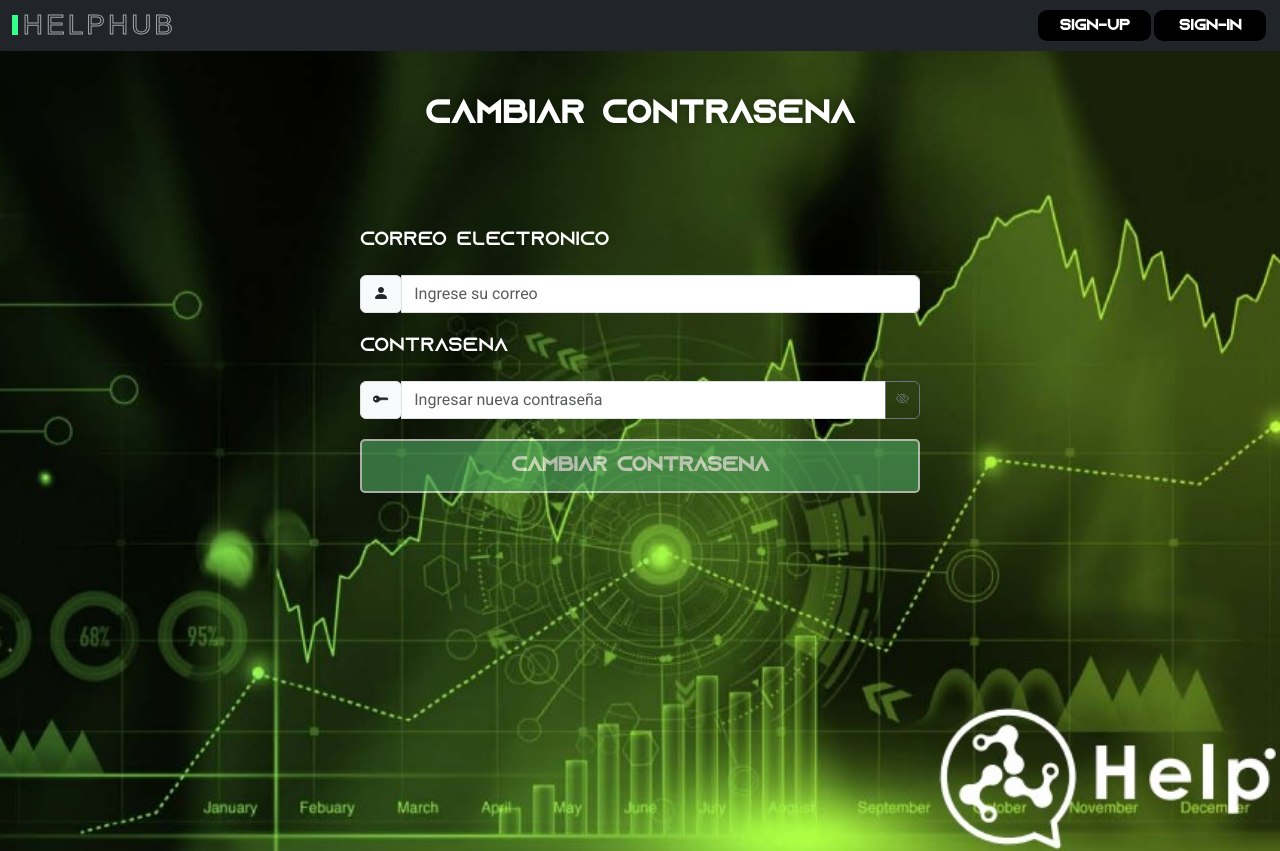
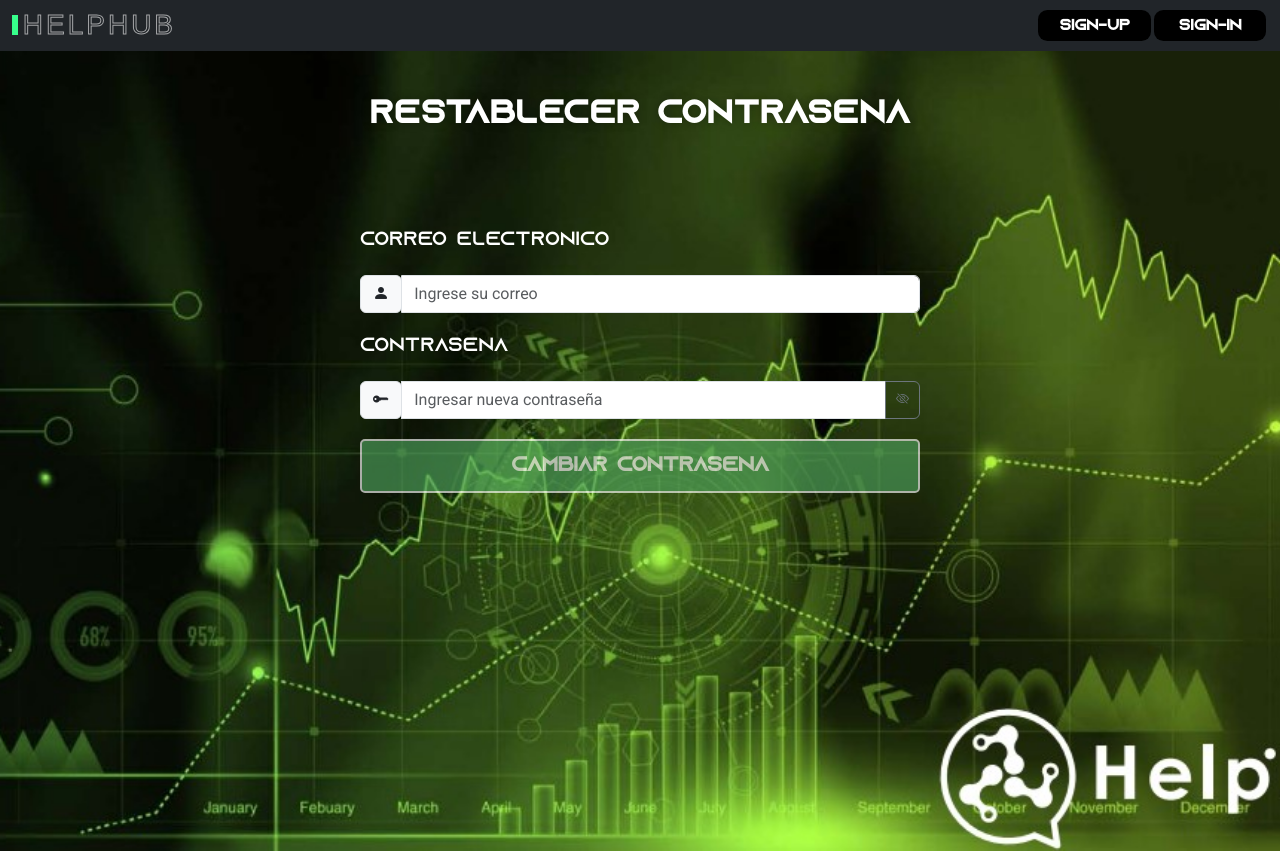
Before and after one commit to PJMonticoli/angular-supabase, an Angular app in the folder helphubapp/: page /user-update in a window 1280 px wide. Built offline with nearby package versions, Linux system fonts and the light colour scheme.

Commit message:
Modifico titulo update user y elimino animacines form registro y update

```diff
--- a/helphubapp/src/app/components/users/user-register/user-register.component.html
+++ b/helphubapp/src/app/components/users/user-register/user-register.component.html
@@ -1,9 +1,9 @@
 
 <div class="fondo">
     <div class="container-fluid">
-        <h1 class="titulo text-center text-uppercase py-5 animate__animated animate__slideInLeft">Registro de Usuario</h1>
+        <h1 class="titulo text-center text-uppercase py-5">Registro de Usuario</h1>
         <form [formGroup]="formulario" class="container align-center" (ngSubmit)="register()" (keydown)="handleKeyDown($event)">
-          <div class="form-group animate__animated animate__fadeInLeftBig">
+          <div class="form-group">
             <div class="row">
               <div class="col col-md-12 col-sm-12">
                 <div class="mb-3">
--- a/helphubapp/src/app/components/users/user-update/user-update.component.html
+++ b/helphubapp/src/app/components/users/user-update/user-update.component.html
@@ -1,8 +1,8 @@
 
 <div class="fondo">
     <div class="container-fluid">
-        <h1 class="titulo text-center text-uppercase py-5 animate__animated animate__slideInLeft">Cambiar Contraseña</h1>
-        <form [formGroup]="formulario" class="container align-center animate__animated animate__fadeInLeftBig">
+        <h1 class="titulo text-center text-uppercase py-5">Restablecer Contraseña</h1>
+        <form [formGroup]="formulario" class="container align-center">
           <div class="form-group">
             <div class="row">
               <div class="col col-md-12 col-sm-12">
```
